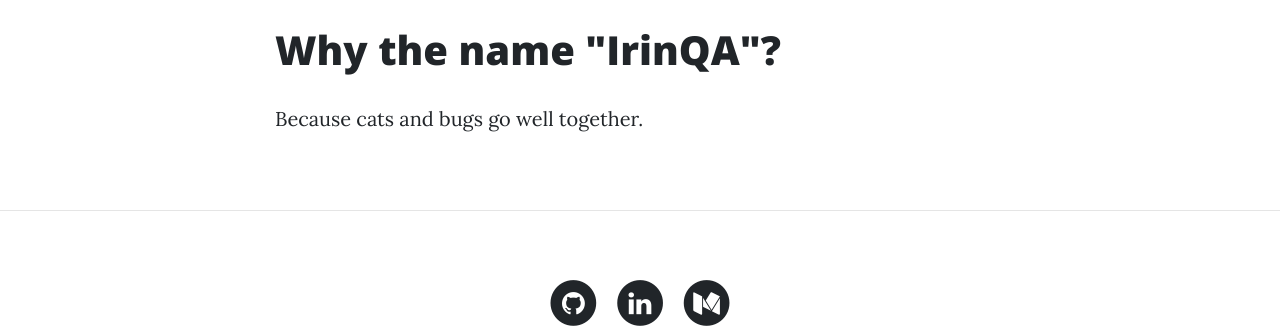
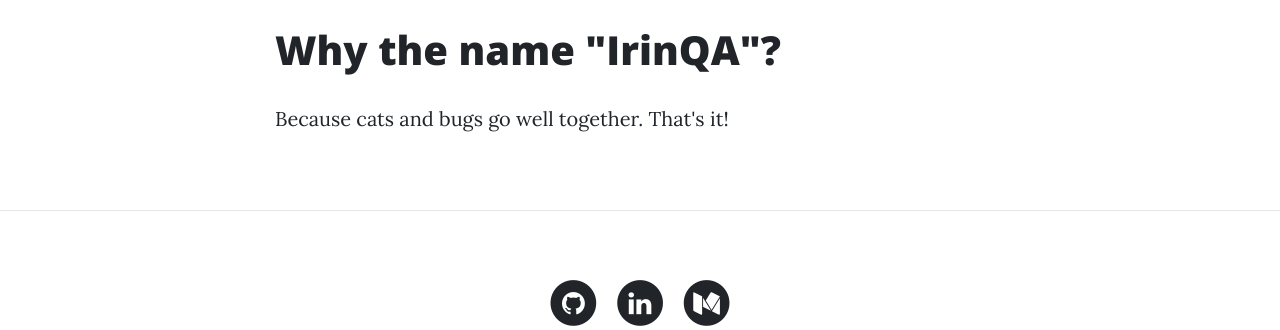
Before and after one commit to bnx05/blog-o-cat, a Django app: page / in a window 1280 px wide. Shown: the part 816-1146 px from the top of the page. Run offline with Django 3.2, Linux system fonts and the light colour scheme; some libraries are stand-ins or nearby versions.

Commit message:
Update home.html

```diff
--- a/blog/templates/blog/home.html
+++ b/blog/templates/blog/home.html
@@ -25,7 +25,7 @@
       </p>
       <p>For the short-term, it is a thought dump, a journal of sorts; the brainchild of a certain <a href="/about"><i>felis catus</i></a> who operates as a QA Engineer by day, and reverts to true feline form at night.</p>
       <h1>Why the name "IrinQA"?</h1>
-      <p>Because cats and bugs go well together.</p>
+      <p>Because cats and bugs go well together. That's it!</p>
       <img src="">
     </div>
   </div>
```
